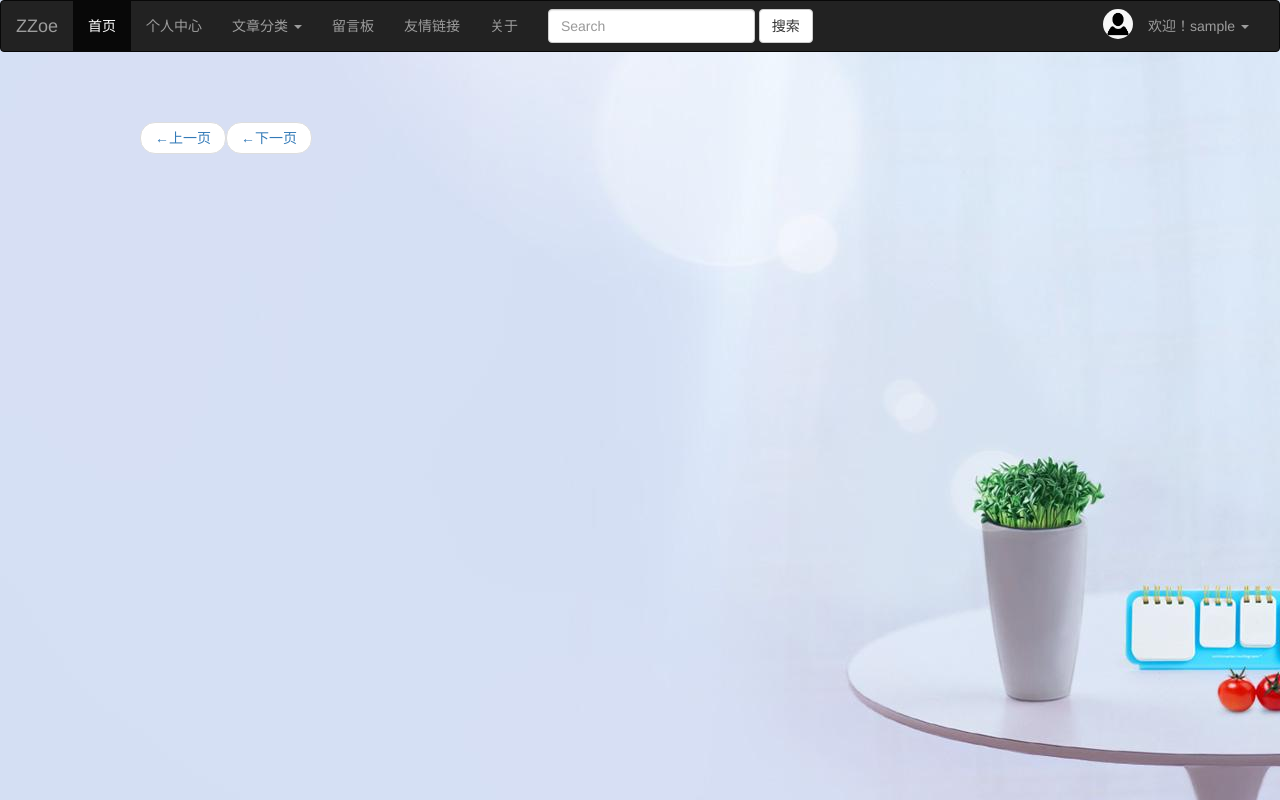
After one commit to Zoescat/flask-blog, a Flask app: page /user/myphoto in a window 1280 px wide. The commit adds this page. Run offline with Flask 2, Linux system fonts and the light colour scheme; the visitor is signed in with stand-in values (Sample User, id 1); data comes from the database, SQL or seed files in the repository; data that the repository does not hold is empty; some libraries are stand-ins or nearby versions.

Commit message:
实现相册的管理功能

```diff
--- a/apps/user/views.py
+++ b/apps/user/views.py
@@ -232,7 +232,8 @@ def user_center():
     print('----->', g.user.__dict__)
     types = Article_type.query.all()
     print('types=', types)
-    return render_template('user/center.html', user=g.user, types=types)
+    photos=Photo.query.filter(Photo.user_id==g.user.id).all()
+    return render_template('user/center.html', user=g.user, types=types,photos=photos)
 
 
 # 图片的扩展名
@@ -316,6 +317,22 @@ def upload_photo():
         return '上传失败'
 
 
+
+
+# 我的相册
+@user_bp.route('/myphoto')
+def myphoto():
+    page=int(request.args.get('page',1))
+    # 分页展示
+    photos=Photo.query.paginate(page=page,per_page=5)
+    user_id=session['uid']
+    user=None
+    if user_id:
+        user=User.query.get(user_id)
+    return render_template('user/myphoto.html',photos=photos,user=user)
+
+
+
 # 退出
 @user_bp.route('/logout', methods=['GET', 'POST'])
 def logout():
--- a/templates/base.html
+++ b/templates/base.html
@@ -51,8 +51,7 @@
                 {% if user %}
                 <li><img
                     src="{% if user.icon %}  {{ url_for('static',filename=user.icon) }} {% else %}{{ url_for('static',filename='images/head.png') }}{% endif %}"
-                    alt="" width="30"
-                    height="30" style="border-radius: 15px;margin-top: 8px"></li>
+                    alt="" style="border-radius: 15px;margin-top: 8px; width: 30px; height: 30px; "></li>
                 <li class="dropdown">
 
                     <a href="#" class="dropdown-toggle" data-toggle="dropdown" role="button" aria-haspopup="true"
--- /dev/null
+++ b/templates/user/myphoto.html
@@ -0,0 +1,46 @@
+{% extends 'base.html' %}
+
+{% block title %}
+相册列表
+{% endblock %}
+
+{% block styles %}
+{{super()}}
+<style>
+    #container{
+        padding-top: 30px;
+        width: 1000px;
+        height: 600px;
+        margin: 0 auto;
+    }
+    img{
+        width: 50%;
+        height: 50%;
+    }
+    #photo{
+        text-align-last: center;
+        margin-bottom: 30px;
+    }
+</style>
+{% endblock %}
+
+{% block newcontent %}
+<div id="container">
+    {% for photo in photos.items %}
+        <div id="photo">
+            <img src="http://zoe-blog.oook.fun/{{photo.photo_name}}" alt="">
+        </div>
+    {% endfor %}
+    <nav>
+        <ul class="pager">
+            <li class="previous {% if not photos.has_prev %}disable{% endif %}">
+                <a href="{{url_for('user.myphoto')}}?page={{photos.prev_num}}"><span aria-hidden='true'>&larr;</span>上一页</a>
+            </li>
+            <li class="previous {% if not photos.has_prev %}disable{% endif %}">
+                <a href="{{url_for('user.myphoto')}}?page={{photos.next_num}}"><span aria-hidden='true'>&larr;</span>下一页</a>
+            </li>
+        </ul>
+    </nav>
+
+</div>
+{% endblock %}
```
Also changed, not shown: templates/user/center.html (+20 -15 lines).
